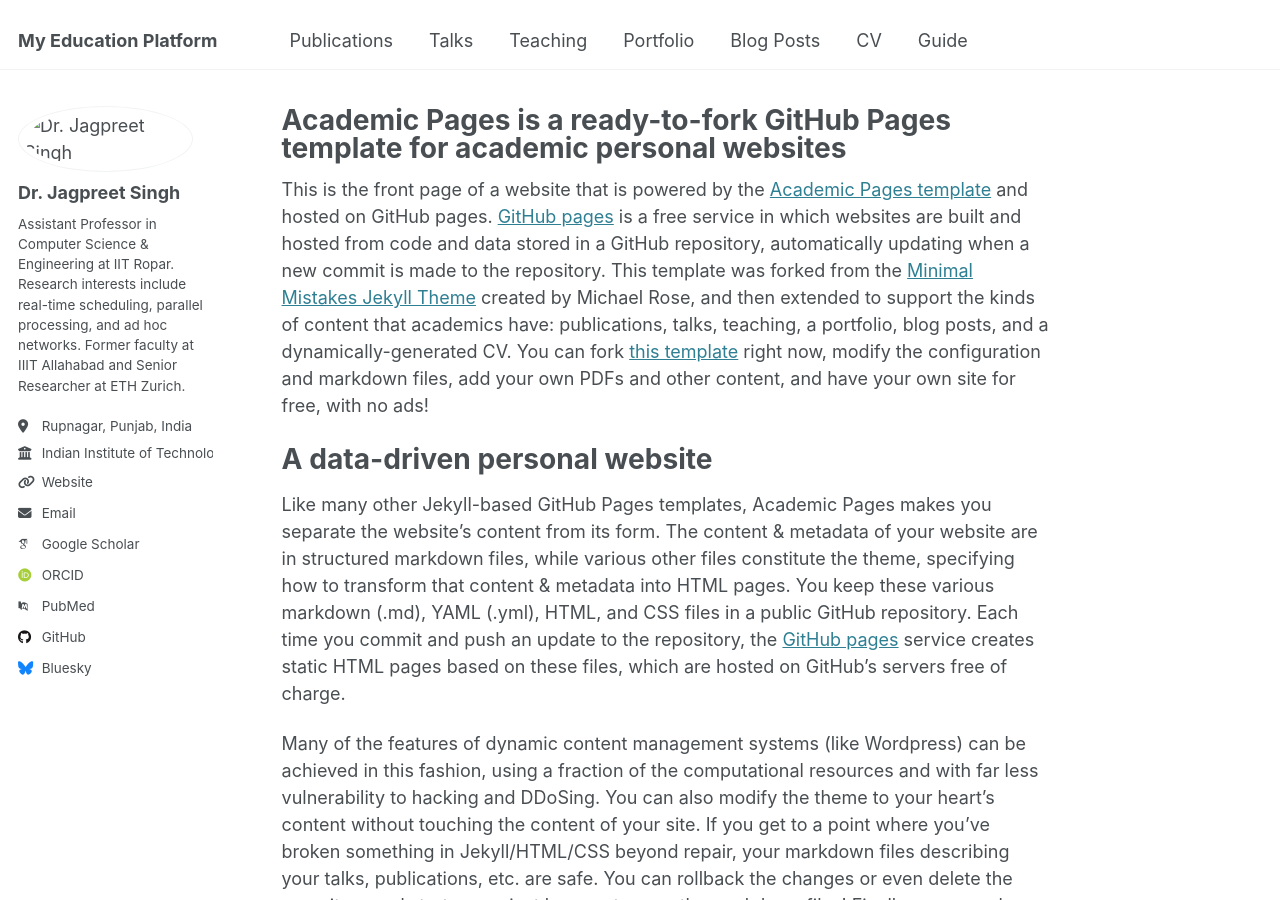
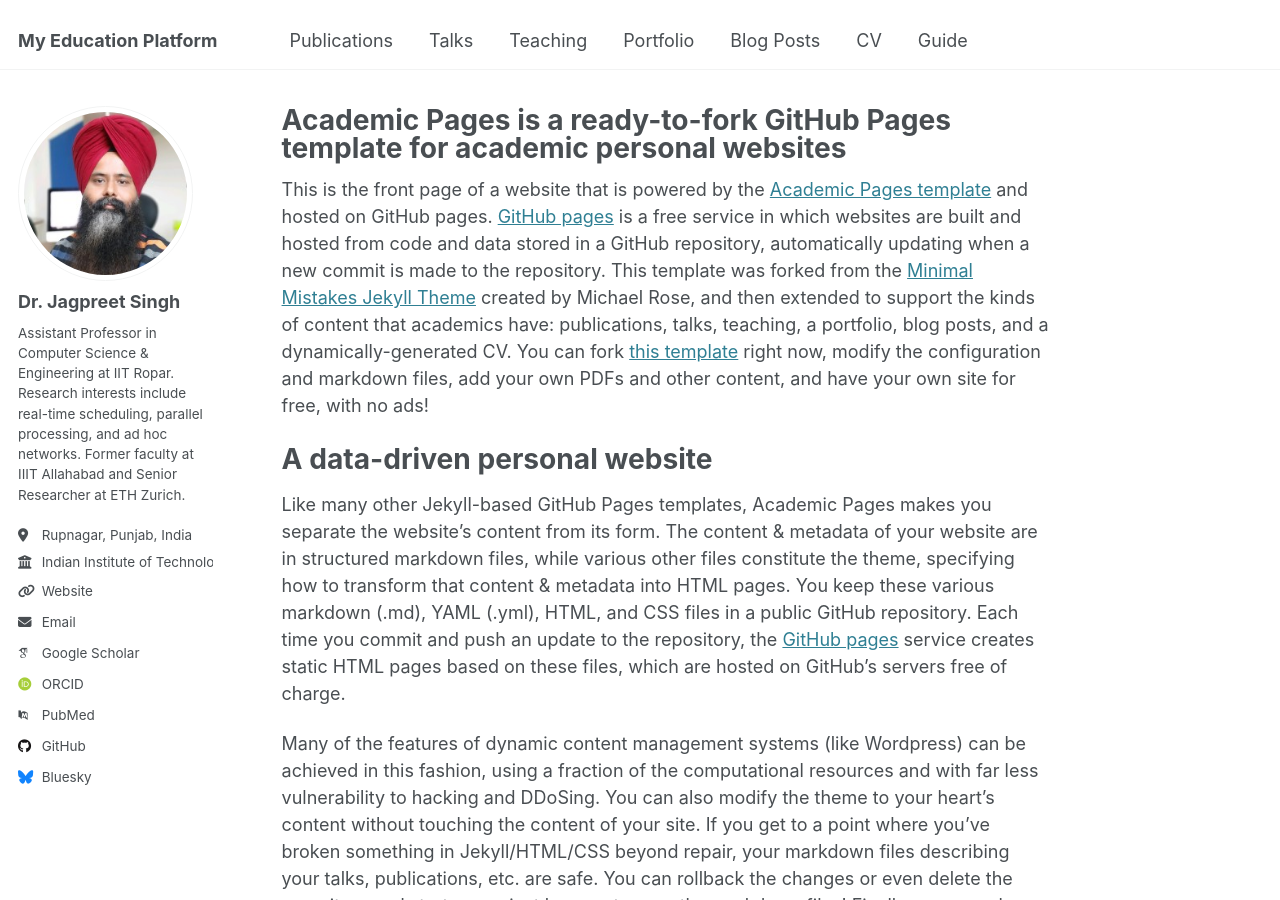
Before and after one commit to Sharma-eng-cli/Sharma-eng-cli.github.io, a Jekyll site: the page built from _pages/about.md, in a window 1280 px wide and 900 px high. Built offline with Jekyll 4.4.1, drawn with Linux system fonts in a browser that asks for light colours; some web fonts are replaced.

Commit message:
Updated image code

```diff
--- a/_config.yml
+++ b/_config.yml
@@ -23,7 +23,7 @@
 author:
   # Biographic information
 
-  avatar           : "C:/Users/dhana/Sharma-eng-cli.github.io/images/1663669347612.jpg" # path of the avatar image
+  avatar           : "1663669347612.jpg" # path of the avatar image
   name             : "Dr. Jagpreet Singh"
   pronouns         : # example: "he/him"
   bio              : "Assistant Professor in Computer Science & Engineering at IIT Ropar. Research interests include real-time scheduling, parallel processing, and ad hoc networks. Former faculty at IIIT Allahabad and Senior Researcher at ETH Zurich."
```
